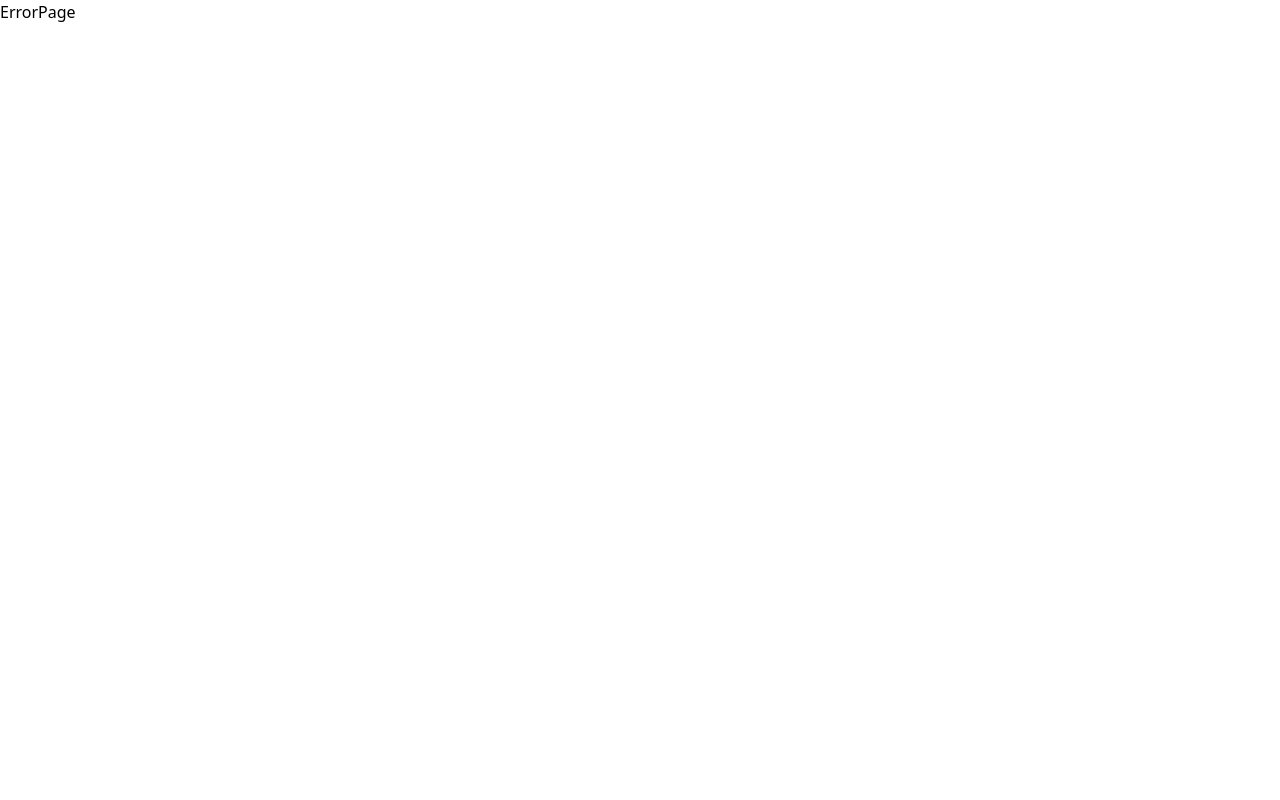
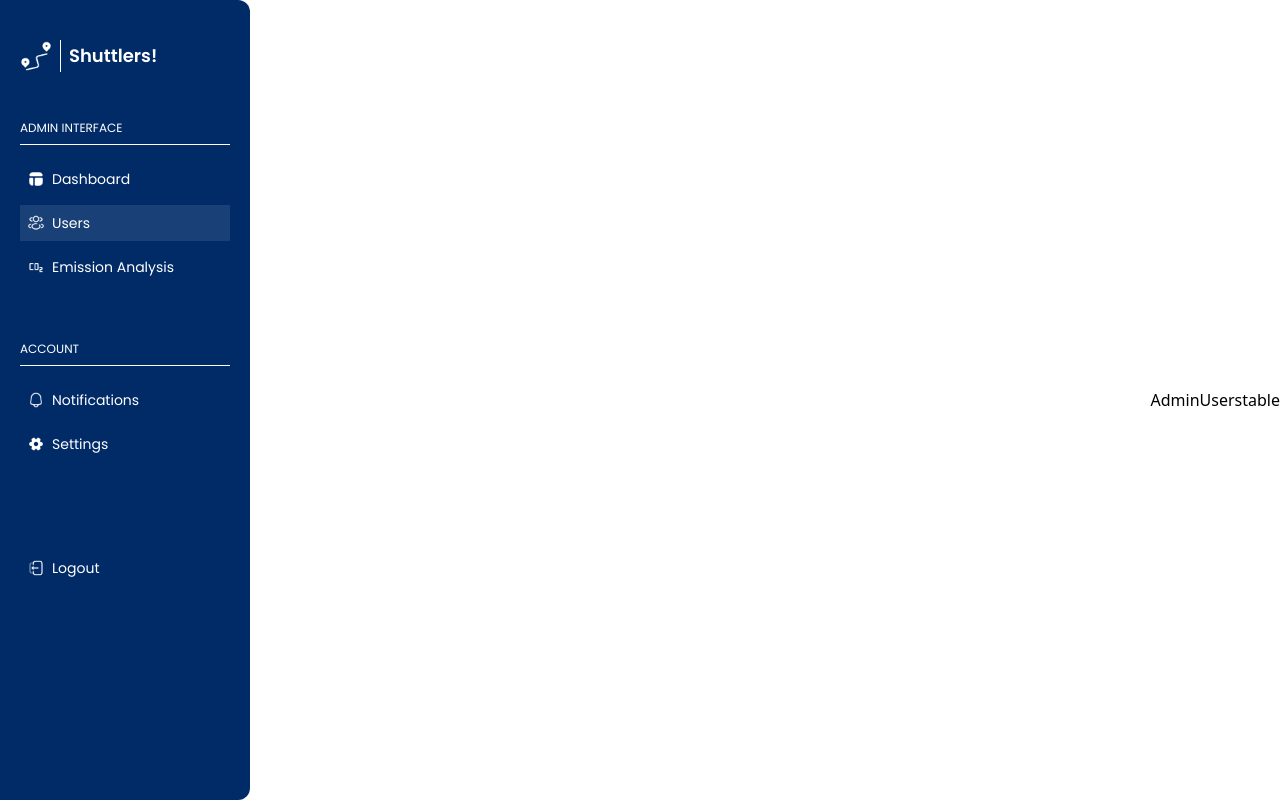
Before and after one commit to beginners-lock/shuttlers, a React (Create React App) app: page /admin/userstable in a window 1280 px wide. Before the commit this address had no page. Built offline with nearby package versions, Linux system fonts and the light colour scheme.

Commit message:
just added the two pages for userstable and emissions data table

```diff
--- a/src/components/SidebarA.tsx
+++ b/src/components/SidebarA.tsx
@@ -1,6 +1,11 @@
 import { SECONDARY800 } from "../theme/colors";
 
 export default function SidebarA(){
+    const logout = () => {
+        sessionStorage.removeItem('shuttlerssession');
+        window.location.href = '/admin/signin';
+    }
+
     return(
         <div className="w-[250px] px-5 py-10 rounded-tr-xl rounded-br-xl h-full text-white flex flex-col justify-start items-start font-poppins" style={{backgroundColor:SECONDARY800}}>
             <div className="flex flex-row items-center justify-start">
@@ -10,15 +15,18 @@ export default function SidebarA(){
 
             <div className="mt-12 w-full">
                 <div className="w-full text-semibold text-xs border-0 border-b-[1px] border-white pb-2 mb-4">ADMIN INTERFACE</div>
-                <div className="px-2 py-2 mb-2 flex flex-row items-center justify-start">
+                <div className="px-2 py-2 mb-2 flex flex-row items-center justify-start rounded-md" style={{background:window.location.pathname==='/admin/dashboard'?'rgba(255,255,255,0.1)':'rgba(255,255,255,0)'}}
+                    onClick={()=>{ if(window.location.pathname!=="/admin/dashboard"){ window.location.href="/admin/dashboard"; } }}>
                     <img className="w-4" alt="dashboardicon" src="../dashboardAwhite.png"/>
                     <div className="ml-2 text-sm">Dashboard</div>
                 </div>
-                <div className="px-2 py-2 mb-2 flex flex-row items-center justify-start">
+                <div className="px-2 py-2 mb-2 flex flex-row items-center justify-start" style={{background:window.location.pathname==='/admin/userstable'?'rgba(255,255,255,0.1)':'rgba(255,255,255,0)'}}
+                    onClick={()=>{ if(window.location.pathname!=="/admin/userstable"){ window.location.href="/admin/userstable"; } }}>
                     <img className="w-4" alt="usersicon" src="../usersAwhite.png"/>
                     <div className="ml-2 text-sm">Users</div>
                 </div>
-                <div className="px-2 py-2 mb-2 flex flex-row items-center justify-start">
+                <div className="px-2 py-2 mb-2 flex flex-row items-center justify-start" style={{background:window.location.pathname==='/admin/emissionstable'?'rgba(255,255,255,0.1)':'rgba(255,255,255,0)'}}
+                    onClick={()=>{ if(window.location.pathname!=="/admin/emissionstable"){ window.location.href="/admin/emissionstable"; } }}>
                     <img className="w-4" alt="emissionsicon" src="../emissionsAwhite.png"/>
                     <div className="ml-2 text-sm">Emission Analysis</div>
                 </div>
@@ -36,7 +44,7 @@ export default function SidebarA(){
                 </div>
             </div>
 
-            <div className="mt-20 px-2 py-2 mb-2 flex flex-row items-center justify-start">
+            <div className="mt-20 px-2 py-2 mb-2 flex flex-row items-center justify-start" onClick={()=>{ logout(); }}>
                 <img className="w-4" alt="usersicon" src="../logoutAwhite.png"/>
                 <div className="ml-2 text-sm">Logout</div>
             </div>
--- a/src/pages/Admin.tsx
+++ b/src/pages/Admin.tsx
@@ -29,6 +29,13 @@ export default function Admin(){
     const [emisssionskeys, setEmissionskeys] = useState([]);
 
     useEffect(() => {
+        let session = sessionStorage.getItem('shuttlerssession');
+
+        if(session===null || session==='null' || session===undefined || session==='undefined'){
+            sessionStorage.removeItem('shuttlerssession');
+            window.location.href = '/admin/signin';
+        }
+
         const ridesSub = onValue(ridesRef, (snapshot)=>{
             let rides: any = snapshot.val();
             setRides(Object.values(rides));
--- /dev/null
+++ b/src/pages/AdminEmissiontable.tsx
@@ -0,0 +1,10 @@
+import SidebarA from "../components/SidebarA";
+
+export default function AdminEmissionTable(){
+    return(
+        <div className="w-full h-full flex flex-row items-center justify-between">
+            <SidebarA/>
+            AdminEmissions
+        </div>
+    );
+}
--- /dev/null
+++ b/src/pages/AdminUserstable.tsx
@@ -0,0 +1,10 @@
+import SidebarA from "../components/SidebarA";
+
+export default function AdminUsersTable(){
+    return(
+        <div className="w-full h-full flex flex-row items-center justify-between">
+            <SidebarA/>
+            AdminUserstable
+        </div>
+    );
+}
```
Also changed, not shown: src/index.tsx (+14 -0 lines).
